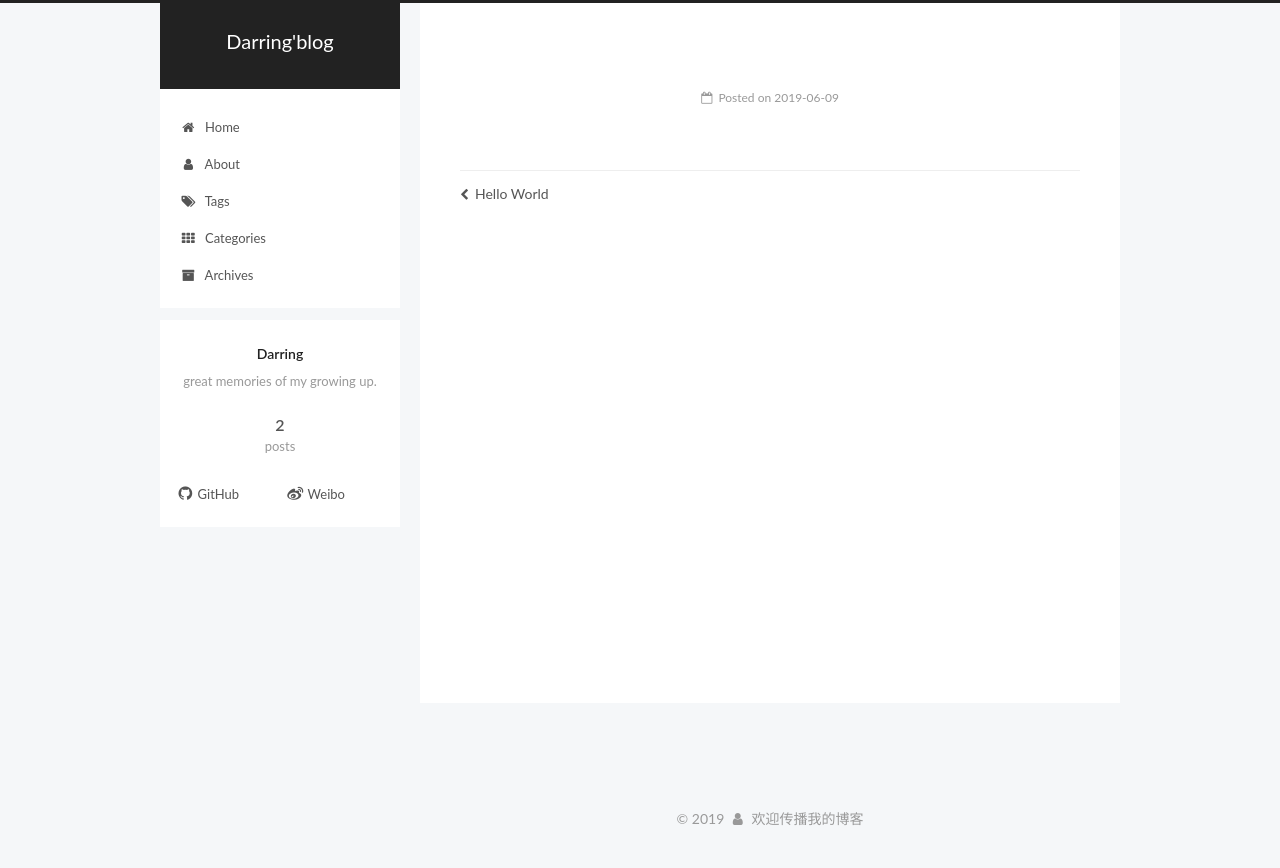
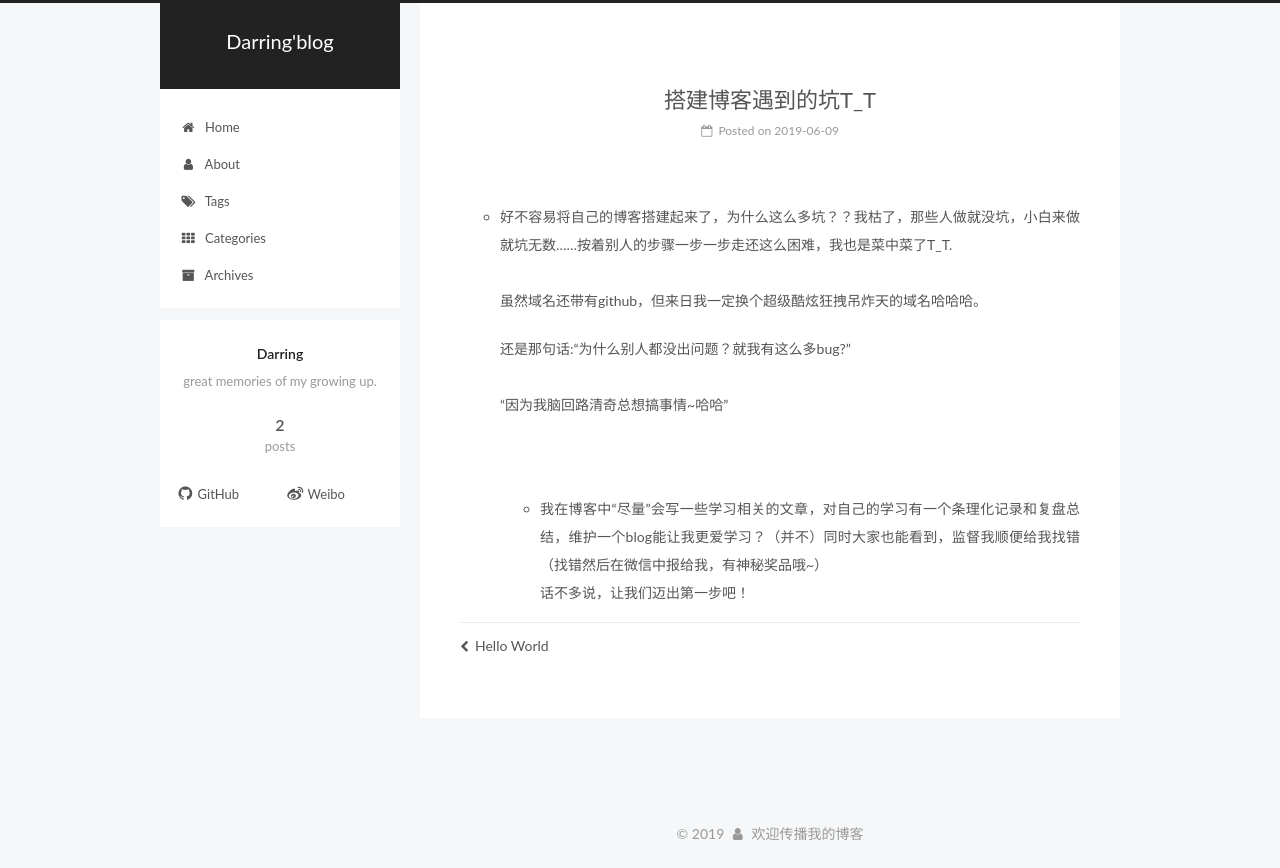
Before and after one commit to DarringZhang/DarringZhang.github.io, a plain HTML site: page 2019/06/09/MyBlog/index.html in a window 1280 px wide. Drawn offline with Linux system fonts and the light colour scheme.

Commit message:
Site updated: 2019-06-09 10:02:23

```diff
--- a/2019/06/09/MyBlog/index.html
+++ b/2019/06/09/MyBlog/index.html
@@ -79,17 +79,17 @@
 
 
 
-<meta name="description" content="great memories of my growing up.">
+<meta name="description" content="好不容易将自己的博客搭建起来了，为什么这么多坑？？我枯了，那些人做就没坑，小白来做就坑无数……按着别人的步骤一步一步走还这么困难，我也是菜中菜了T_T.虽然域名还带有github，但来日我一定换个超级酷炫狂拽吊炸天的域名哈哈哈。    还是那句话:“为什么别人都没出问题？就我有这么多bug?”“因为我脑回路清奇总想搞事情~哈哈”   我在博客中“尽量”会写一些学习相关的文章，对自己的学习有一个条">
 <meta property="og:type" content="article">
-<meta property="og:title" content="Darring&#39;blog">
+<meta property="og:title" content="搭建博客遇到的坑T_T">
 <meta property="og:url" content="http://yoursite.com/2019/06/09/MyBlog/index.html">
 <meta property="og:site_name" content="Darring&#39;blog">
-<meta property="og:description" content="great memories of my growing up.">
+<meta property="og:description" content="好不容易将自己的博客搭建起来了，为什么这么多坑？？我枯了，那些人做就没坑，小白来做就坑无数……按着别人的步骤一步一步走还这么困难，我也是菜中菜了T_T.虽然域名还带有github，但来日我一定换个超级酷炫狂拽吊炸天的域名哈哈哈。    还是那句话:“为什么别人都没出问题？就我有这么多bug?”“因为我脑回路清奇总想搞事情~哈哈”   我在博客中“尽量”会写一些学习相关的文章，对自己的学习有一个条">
 <meta property="og:locale" content="default">
-<meta property="og:updated_time" content="2019-06-09T01:47:23.028Z">
+<meta property="og:updated_time" content="2019-06-09T02:02:08.226Z">
 <meta name="twitter:card" content="summary">
-<meta name="twitter:title" content="Darring&#39;blog">
-<meta name="twitter:description" content="great memories of my growing up.">
+<meta name="twitter:title" content="搭建博客遇到的坑T_T">
+<meta name="twitter:description" content="好不容易将自己的博客搭建起来了，为什么这么多坑？？我枯了，那些人做就没坑，小白来做就坑无数……按着别人的步骤一步一步走还这么困难，我也是菜中菜了T_T.虽然域名还带有github，但来日我一定换个超级酷炫狂拽吊炸天的域名哈哈哈。    还是那句话:“为什么别人都没出问题？就我有这么多bug?”“因为我脑回路清奇总想搞事情~哈哈”   我在博客中“尽量”会写一些学习相关的文章，对自己的学习有一个条">
 
 
 
@@ -125,7 +125,7 @@
 
 
 
-  <title> | Darring'blog</title>
+  <title>搭建博客遇到的坑T_T | Darring'blog</title>
 
 
 
@@ -279,7 +279,7 @@
 
 
 
-          <h1 class="post-title" itemprop="name headline"></h1>
+          <h1 class="post-title" itemprop="name headline">搭建博客遇到的坑T_T</h1>
 
 
         <div class="post-meta">
@@ -329,6 +329,14 @@
 
 
 
+        <ul>
+<li><p>好不容易将自己的博客搭建起来了，为什么这么多坑？？我枯了，那些人做就没坑，小白来做就坑无数……按着别人的步骤一步一步走还这么困难，我也是菜中菜了T_T.<br><br>虽然域名还带有github，但来日我一定换个超级酷炫狂拽吊炸天的域名哈哈哈。</p>
+<p>   还是那句话:“为什么别人都没出问题？就我有这么多bug?”<br><br>“因为我脑回路清奇总想搞事情~哈哈”<br><br> <br></p>
+<ul>
+<li>我在博客中“尽量”会写一些学习相关的文章，对自己的学习有一个条理化记录和复盘总结，维护一个blog能让我更爱学习？（并不）同时大家也能看到，监督我顺便给我找错（找错然后在微信中报给我，有神秘奖品哦~）<br>话不多说，让我们迈出第一步吧！</li>
+</ul>
+</li>
+</ul>
 
 
     </div>
```
Also changed, not shown: 2019/06/09/hello-world/index.html (+2 -2 lines), archives/2019/06/index.html (+1 -1 lines), archives/2019/index.html (+1 -1 lines), archives/index.html (+1 -1 lines), index.html (+9 -1 lines).
